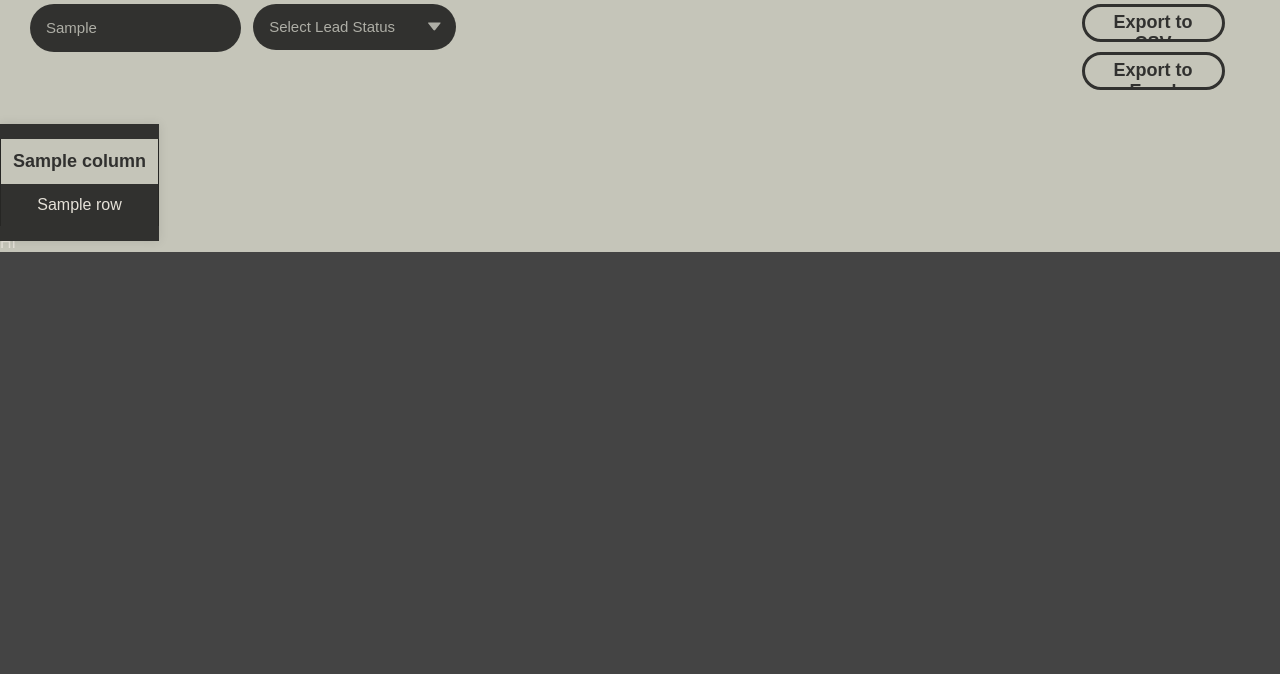
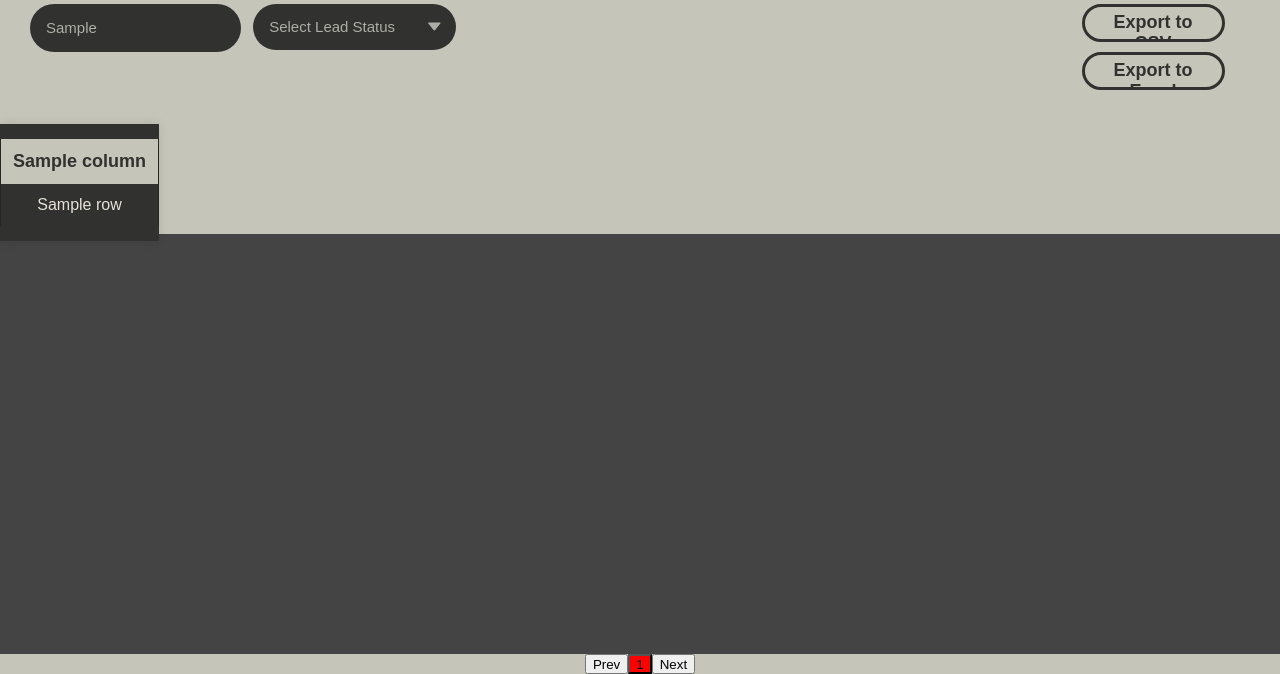
Before and after one commit to Ritvik2205/reports-dashboard, a Flask app: template website/templates/report.html in a window 1280 px wide. Shown: the part 126-800 px from the top of the page. Run offline with Flask 3, Linux system fonts and the light colour scheme; the template is opened without the code that fills it: most values are stand-ins (such as "Sample title", 1, 10 or a date in 2020); some libraries are stand-ins or nearby versions; some web fonts are replaced.

Commit message:
adding pagination logic

```diff
--- a/website/static/main.js
+++ b/website/static/main.js
@@ -400,12 +400,64 @@ $(document).ready(function() {
 
     var currentPage = 1;
     var rowsPerPage = 10;
-    displayTableRows();
+    var window = 5;
+    var totalPages = Math.ceil($('.table-wrapper tbody tr').length / rowsPerPage);
+    displayTableRows(currentPage, rowsPerPage);
+    paginationControls(totalPages, currentPage);
 
-    function displayTableRows() {
+    function displayTableRows(currentPage, rowsPerPage) {
         var start = (currentPage - 1) * rowsPerPage;
         var end = start + rowsPerPage;
         $('.table-wrapper tbody tr').hide().slice(start, end).show();
+    }
+
+    function paginationControls(totalPages, currentPage) {
+        var $paginationContainer = $('.pagination-container');
+        $paginationContainer.empty();
+
+        var maxLeft = currentPage - Math.floor(window / 2);
+        var maxRight = currentPage + Math.floor(window / 2);
+
+        if (maxLeft < 1) {
+            maxLeft = 1;
+            maxRight = window;
+        }
+
+        if (maxRight > totalPages) {
+            maxLeft = totalPages - (window - 1);
+
+            if (maxLeft < 1) {
+                maxLeft = 1;
+            }
+            maxRight = totalPages;
+        }
+
+        if (currentPage != 1) {
+            $paginationContainer.append(`<button value=${1} class="page">&#171; First</button>`)
+        }
+
+        $paginationContainer.append(`<button value=${currentPage - 1} class="page">Prev</button>`);
+
+        for (var page = maxLeft; page <= maxRight; page++) {
+            $paginationContainer.append(`<button value=${page} class="page numb">${page}</button>`);
+            if (page === currentPage) {
+                $paginationContainer.find('.page.numb').last().addClass('active');
+            }
+        }
+
+        $paginationContainer.append(`<button value=${currentPage + 1} class="page">Next</button>`);
+
+        if (currentPage != totalPages) {
+            $paginationContainer.append(`<button value=${totalPages} class="page">Last &#187;</button>`)
+        }
+
+        $paginationContainer.find('.page').on('click', function() {
+            currentPage = Number($(this).val());
+            displayTableRows(currentPage, rowsPerPage);
+            paginationControls(totalPages, currentPage);
+        });
+
+
     }
 
     // Sorting table columns
@@ -420,7 +472,7 @@ $(document).ready(function() {
             $(this).addClass('active');
 
             $('.table-wrapper td').removeClass('active');
-            console.log(columnName);
+            console.log(tableRows);
             tableRows.forEach(row => {
                 $(row).find('td').eq(columnName).addClass('active');
             });
@@ -444,6 +496,8 @@ $(document).ready(function() {
         $.each(tableRows, function(index, row) {
             $('.table-wrapper tbody').append(row);
         });
+        displayTableRows(currentPage, rowsPerPage);
+        paginationControls(totalPages, currentPage);
     }
 
     // Search table by chosen column
@@ -566,7 +620,7 @@ function applyFilters() {
             $(this).removeClass('visible').hide();
         }
     });
-    displayTableRows();
+    displayTableRows(currentPage, rowsPerPage);
 }
 
 function filterTableByLeadStatus() {
--- a/website/static/styles.css
+++ b/website/static/styles.css
@@ -1158,3 +1158,19 @@ body {
 .leads-table td.active {
     color: var(--text-color);
 }
+
+.pagination-container {
+    position: fixed;
+    bottom: 0;
+    right: 0;
+    /* z-index: 5; */
+    background-color: var(--primary-color);
+    height: 20px;
+    width: 100%;
+    display: flex;
+    justify-content: center;
+}
+
+.page.numb.active {
+    background-color: red;
+}
--- a/website/templates/report.html
+++ b/website/templates/report.html
@@ -57,7 +57,7 @@
 
         </table>
     </div>
-    <div class="pagination-container">HI</div>
+    <div class="pagination-container"></div>
 
 
 {% endblock %}
```
